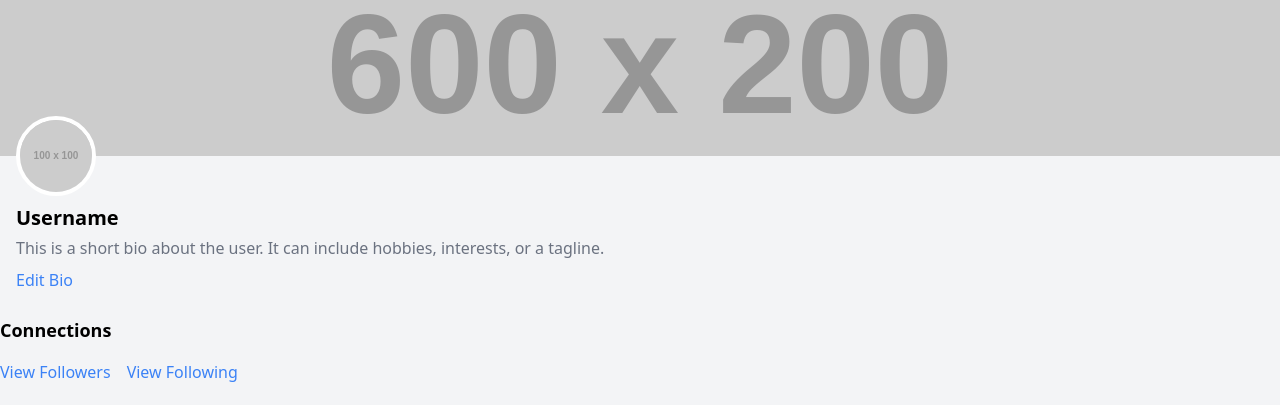
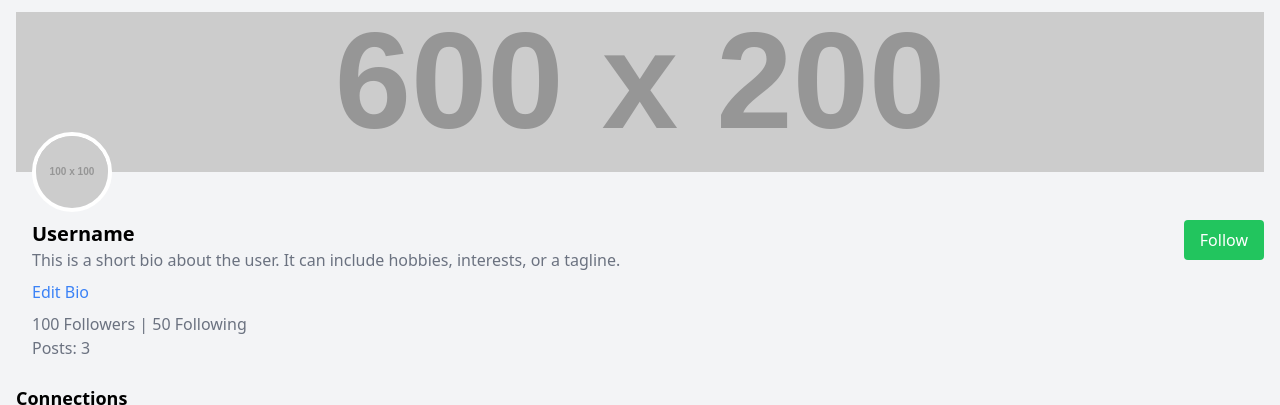
Before and after one commit to RaddishAI/css2.0, a website: page profile/index.html in a window 1280 px wide. Shown: the part 64-469 px from the top of the page. Drawn offline with Linux system fonts and the light colour scheme; placeholder pictures from the web are drawn by us.

Commit message:
added profile section fix

```diff
--- a/profile/index.html
+++ b/profile/index.html
@@ -19,22 +19,28 @@
   </nav>
 
   <!-- Main Content -->
+  <main class="p-4">
+    <!-- Profile Header with Background -->
     <div class="relative mb-6">
-    <!-- Profile Banner -->
       <img src="https://via.placeholder.com/600x200" alt="Profile Banner" class="w-full h-40 object-cover">
-
-    <!-- Profile Picture -->
       <div class="absolute bottom-0 left-4 transform translate-y-1/2">
         <img src="https://via.placeholder.com/100" alt="Profile picture of Username" class="rounded-full w-20 h-20 border-4 border-white">
       </div>
     </div>
 
-  <!-- Username and Bio Section -->
-  <div class="ml-4 mt-12">
+    <!-- Profile Info Section -->
+    <section class="flex flex-col sm:flex-row items-center sm:items-start mb-6 mt-12">
+      <div class="sm:ml-4 text-center sm:text-left">
         <h1 class="text-xl font-bold">Username</h1>
-    <p class="text-gray-500 mt-1">This is a short bio about the user. It can include hobbies, interests, or a tagline.</p>
+        <p class="text-gray-500">This is a short bio about the user. It can include hobbies, interests, or a tagline.</p>
         <button onclick="editBio()" class="text-blue-500 hover:underline mt-2">Edit Bio</button>
+        <p class="text-gray-500 mt-2">100 Followers | 50 Following</p>
+        <p class="text-gray-500">Posts: 3</p>
       </div>
+      <button id="followButton" class="mt-4 sm:mt-0 sm:ml-auto bg-green-500 text-white px-4 py-2 rounded" onclick="toggleFollow()">
+        Follow
+      </button>
+    </section>
 
     <!-- Connections Section -->
     <section class="mt-6">
@@ -49,7 +55,7 @@
     <div class="mt-6">
       <h2 class="text-lg font-bold mb-4">Social Links</h2>
       <div class="flex items-center space-x-4">
-        <a href="https://X.com/yourusername" target="_blank" aria-label="X">
+        <a href="https://twitter.com/yourusername" target="_blank" aria-label="Twitter">
           <img src="../assets/x.png" alt="Twitter Logo" class="w-6 h-6">
         </a>
         <a href="https://linkedin.com/in/yourusername" target="_blank" aria-label="LinkedIn">
```
Also changed, not shown: src/output.css. Lines whose indentation alone changed are shown as unchanged.
